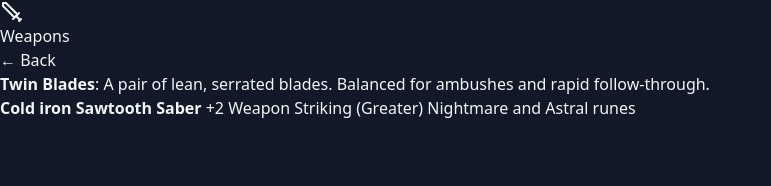
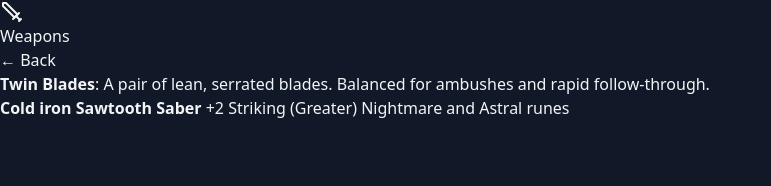
Before and after one commit to rlindgaard-collab/Karandras, a React (Vite) app: page /weapons in a window 1280 px wide. Shown: the top 186 px of the page, without its empty margins (0-771 px from the left). Built offline with nearby package versions, Linux system fonts and the light colour scheme.

Commit message:
Updated WeaponsPage.tsx

```diff
--- a/src/pages/WeaponsPage.tsx
+++ b/src/pages/WeaponsPage.tsx
@@ -14,7 +14,7 @@ export default function WeaponsPage() {
         </CardHeader>
         <CardContent className="text-gray-300 space-y-3">
           <p><strong>Twin Blades</strong>: A pair of lean, serrated blades. Balanced for ambushes and rapid follow-through.</p>
-          <p><strong>Cold iron Sawtooth Saber</strong> +2 Weapon Striking (Greater) Nightmare and Astral runes</p>
+          <p><strong>Cold iron Sawtooth Saber</strong> +2 Striking (Greater) Nightmare and Astral runes</p>
         </CardContent>
       </Card>
     </div>
```
